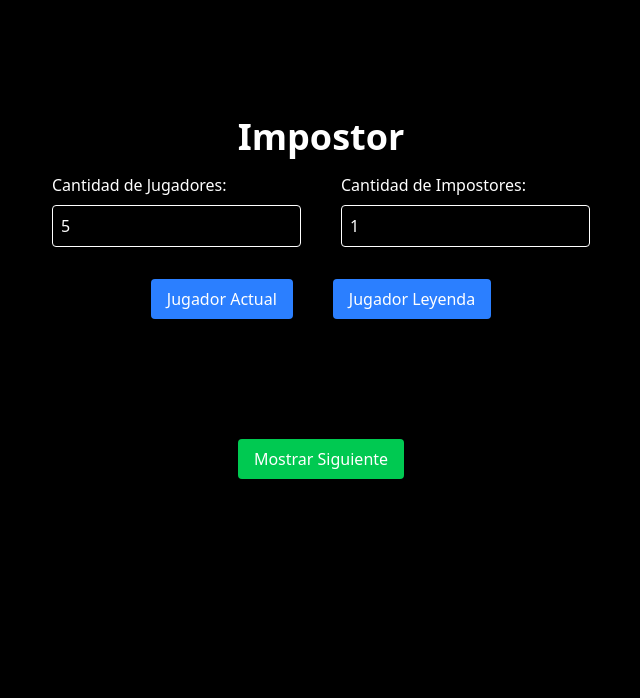
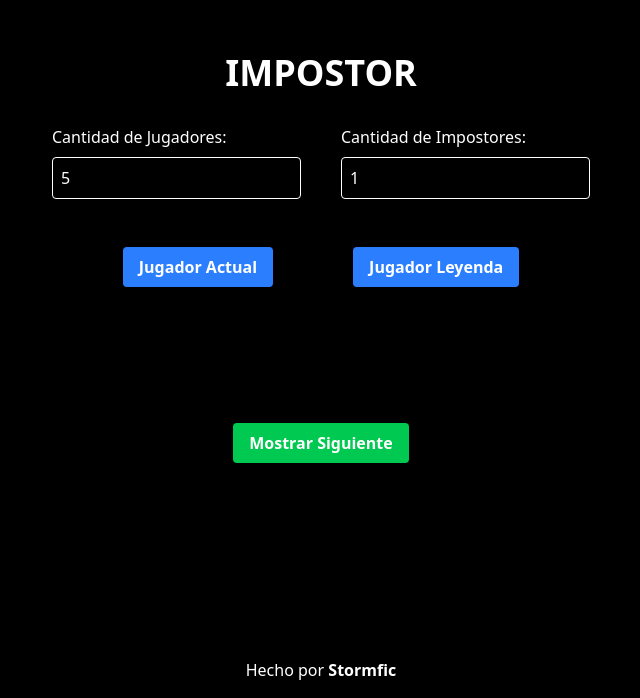
Before and after one commit to JulianCamachoCalle/impostor, a plain HTML site: page index.html in a window 1280 px wide. Shown: the part 102-800 px from the top of the page, without its empty margins (319-959 px from the left). Drawn offline with nearby package versions, Linux system fonts and the light colour scheme.

Commit message:
refactor(index.html): Improve layout structure and organization

```diff
--- a/index.html
+++ b/index.html
@@ -8,11 +8,11 @@
     <title>Document</title>
 </head>
 
-<body class="bg-black flex flex-col items-center justify-center min-h-screen gap-4">
+<body class="bg-black min-h-screen">
+    <div class="flex flex-col items-center min-h-180 justify-center gap-4">
+        <h1 class="text-white text-4xl font-bold">IMPOSTOR</h1>
 
-    <h1 class="text-white text-4xl font-bold">Impostor</h1>
-
-    <div class="flex flex-row gap-10">
+        <div class="flex flex-row gap-10 mt-4">
             <div class="mb-4">
                 <label class="text-white block mb-2">Cantidad de Jugadores:</label>
                 <input type="number" id="cantidadJugadores" class="w-full p-2 rounded border border-white text-white"
@@ -26,22 +26,25 @@
             </div>
         </div>
 
-    <div class="flex flex-row gap-10">
-        <button onclick="mostrarJugadorActual()" class="text-white bg-blue-500 px-4 py-2 rounded">Jugador
+        <div class="flex flex-row gap-20 mt-4">
+            <button onclick="mostrarJugadorActual()" class="text-white bg-blue-500 px-4 py-2 rounded font-bold">Jugador
                 Actual</button>
 
-        <button onclick="mostrarJugadorLeyenda()" class="text-white bg-blue-500 px-4 py-2 rounded">Jugador
+            <button onclick="mostrarJugadorLeyenda()" class="text-white bg-blue-500 px-4 py-2 rounded font-bold">Jugador
                 Leyenda</button>
         </div>
 
-    <div id="jugadorActual" class="text-white text-2xl font-bold mt-4 text-center min-h-12"></div>
+        <div id="jugadorActual" class="text-white text-[80px] font-bold mt-4 text-center min-h-12"></div>
 
         <div id="contador" class="text-gray-400 text-sm mt-2"></div>
 
-    <button onclick="mostrarSiguiente()" class="bg-green-500 hover:bg-green-600 text-white px-4 py-2 rounded">
+        <button onclick="mostrarSiguiente()" class="bg-green-500 hover:bg-green-600 text-white px-4 py-2 rounded font-bold mt-4">
             Mostrar Siguiente
         </button>
-
+    </div>
+    <div class="flex flex-col justify-center items-center mt-10">
+        <div class="text-white">Hecho por <strong>Stormfic</strong></div>
+    </div>
     <script src="index.js"></script>
 </body>
 
```
Lines whose indentation alone changed are shown as unchanged.
